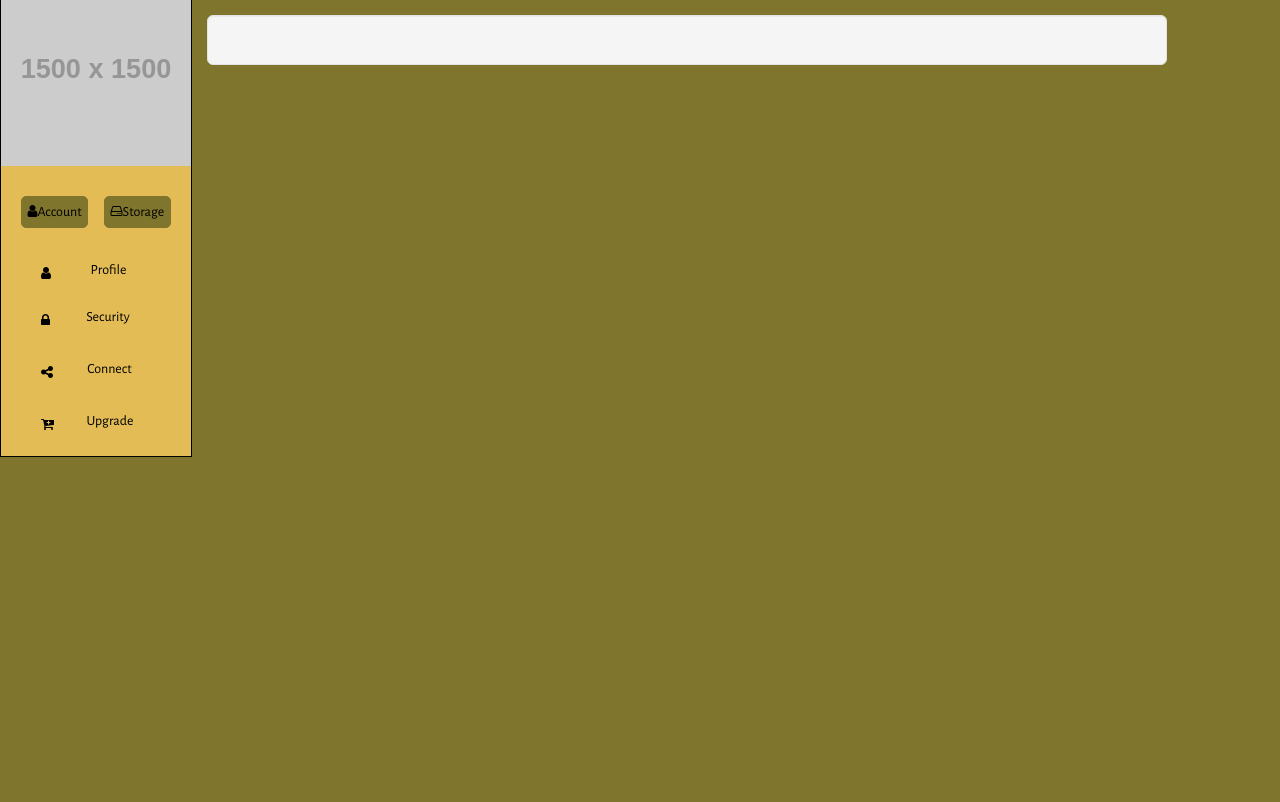
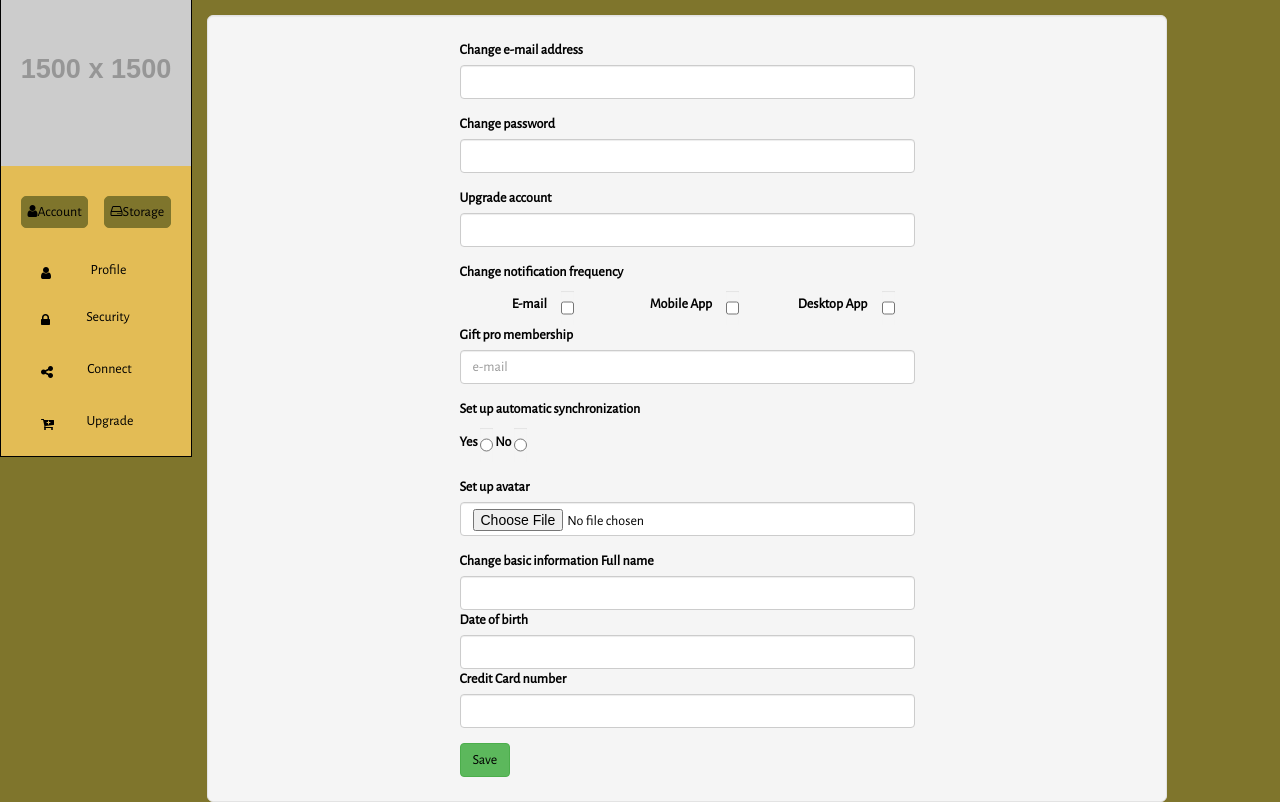
Before and after one commit to syncmonsterllc/website, a PHP site: page /settings.php in a window 1280 px wide. Before the commit the page ends 457 px from the top, so only its background shows below. Run offline with PHP 8.4, Linux system fonts and the light colour scheme; grey boxes labelled with a size stand in for pictures from a placeholder-image service; some libraries are stand-ins or nearby versions.

Commit message:
Settings page update
-added form to the settings page

```diff
--- a/css/profile_style.css
+++ b/css/profile_style.css
@@ -140,3 +140,17 @@
 .text-danger{
     color: red !important;
 }
+#settings{
+    width: 50% !important;
+    margin-left: auto;
+    margin-right: auto;
+}
+#settings .col-md-4{
+    display: flex;
+    justify-content: center;
+    align-items: center;
+    padding-right: 0em;
+}
+#settings .col-md-4 label{
+    padding-right: 1em;
+}
--- a/css/style.css
+++ b/css/style.css
@@ -210,9 +210,8 @@ footer .col-md-3 ul{
 .pricecar{
     z-index: -1;
     background-color: transparent;
-
 }
-@media (max-width: 768px)
+@media (max-width: 768px){
 .navbar-inverse .navbar-nav>li {
     width: 33%;
     display: block;
@@ -235,9 +234,6 @@ footer .col-md-3 ul{
     }
 }
 
-
-
-
     .sad ul{
         padding: 0;
         list-style: none;
@@ -250,7 +246,7 @@ footer .col-md-3 ul{
         text-align: left;
        padding: 0;
     }
- .sad  ul li:hover{
+    .sad  ul li:hover{
         color: black
     }
    .sad  ul li a{
@@ -278,7 +274,15 @@ footer .col-md-3 ul{
         margin-left: 15%;
         text-align: center;
     }
-
-.dropdown li:hover, .dropdown li:focus, .dropdown li:active, .dropdown li:visited{
-    color:black;
-}
+    .dropdown li:hover{
+        color:black;
+    }
+    .dropdown li:focus{
+        color:black;
+    }
+    .dropdown li:active{
+        color:black;
+    }
+    .dropdown li:visited{
+        color:black;
+    }
--- a/settings.php
+++ b/settings.php
@@ -5,9 +5,50 @@
 <body id="acc_body">
 <div id="wrapper">
     <div class="well well-lg">
+        <form id="settings">
+            <div class="form-group">
+                <label>Change e-mail address</label><input class="form-control" type="email">
+            </div>
 
+            <div class="form-group">
+                <label>Change password</label><input class="form-control" type="password">
+            </div>
 
+            <div class="form-group">
+                <label>Upgrade account</label><input class="form-control" type="text">
+            </div>
 
+            <div class="form-group form-inline row">
+            <label>Change notification frequency</label><br>
+                <div class="col-md-4"><label>E-mail</label><input class="form-control col-md-4" type="checkbox"></div>
+                <div class="col-md-4"><label>Mobile App</label><input class="form-control col-md-4" type="checkbox"></div>
+                <div class="col-md-4"><label>Desktop App</label><input class="form-control col-md-4" type="checkbox"></div>
+            </div>
+
+            <div class="form-group">
+                <label>Gift pro membership</label><input class="form-control" type="email" placeholder="e-mail">
+            </div>
+
+            <div class="form-group form-inline">
+                <label>Set up automatic synchronization</label><br>
+                <label>Yes</label>
+                <input class="form-control" type="radio" id="yes">
+                <label>No</label>
+                <input class="form-control" type="radio" id="no">
+            </div>
+
+            <div class="form-group">
+                <label>Set up avatar</label><input class="form-control" type="file">
+            </div>
+
+            <div class="form-group">
+            <label>Change basic information</label>
+                <label>Full name</label><input class="form-control" type="text">
+                <label>Date of birth</label><input class="form-control" type="text">
+                <label>Credit Card number</label><input class="form-control" type="text">
+            </div>
+            <button type="submit" class="btn btn-success">Save</button>
+        </form>
     </div>
 </div>
 </body>
```
